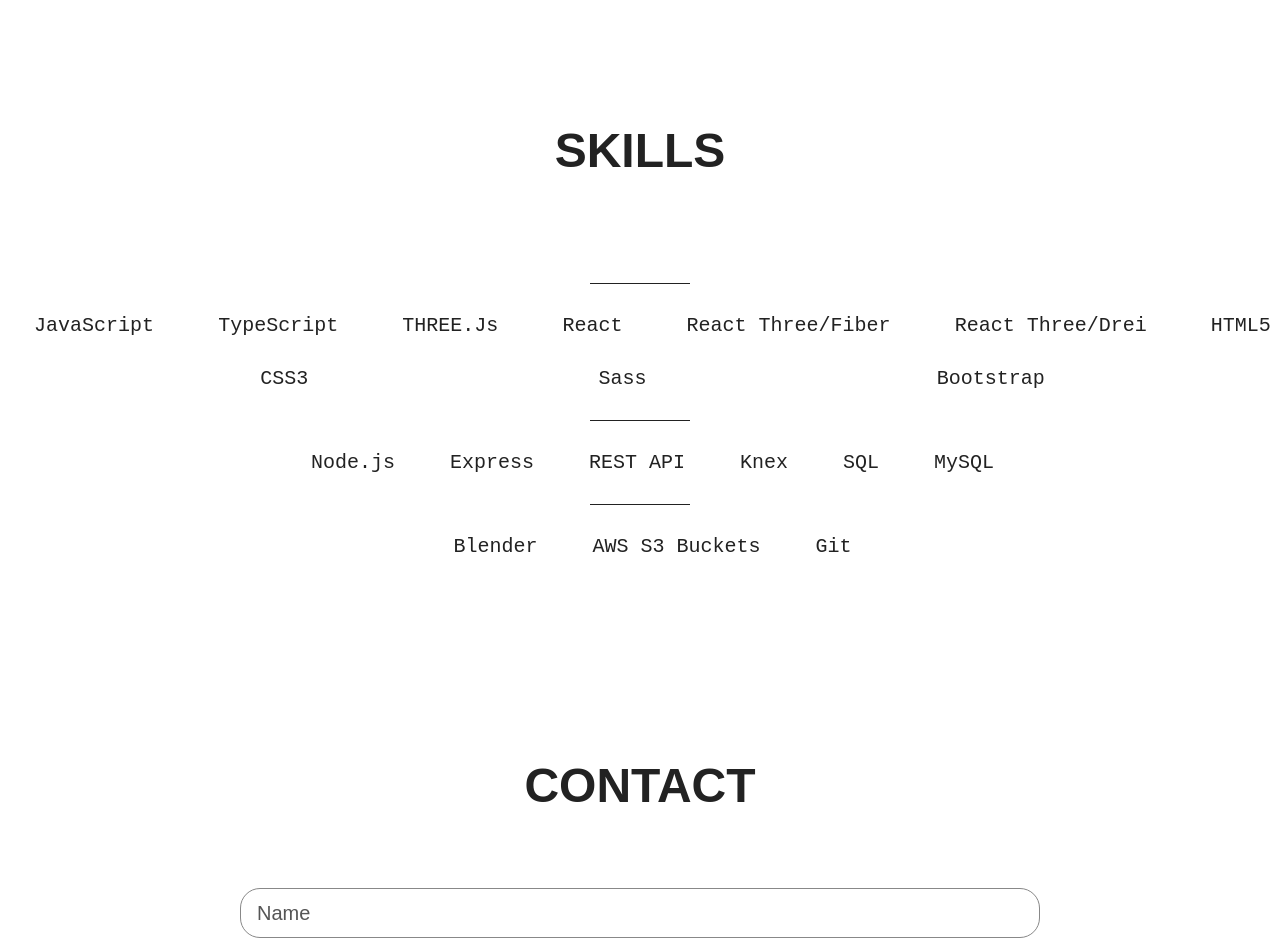
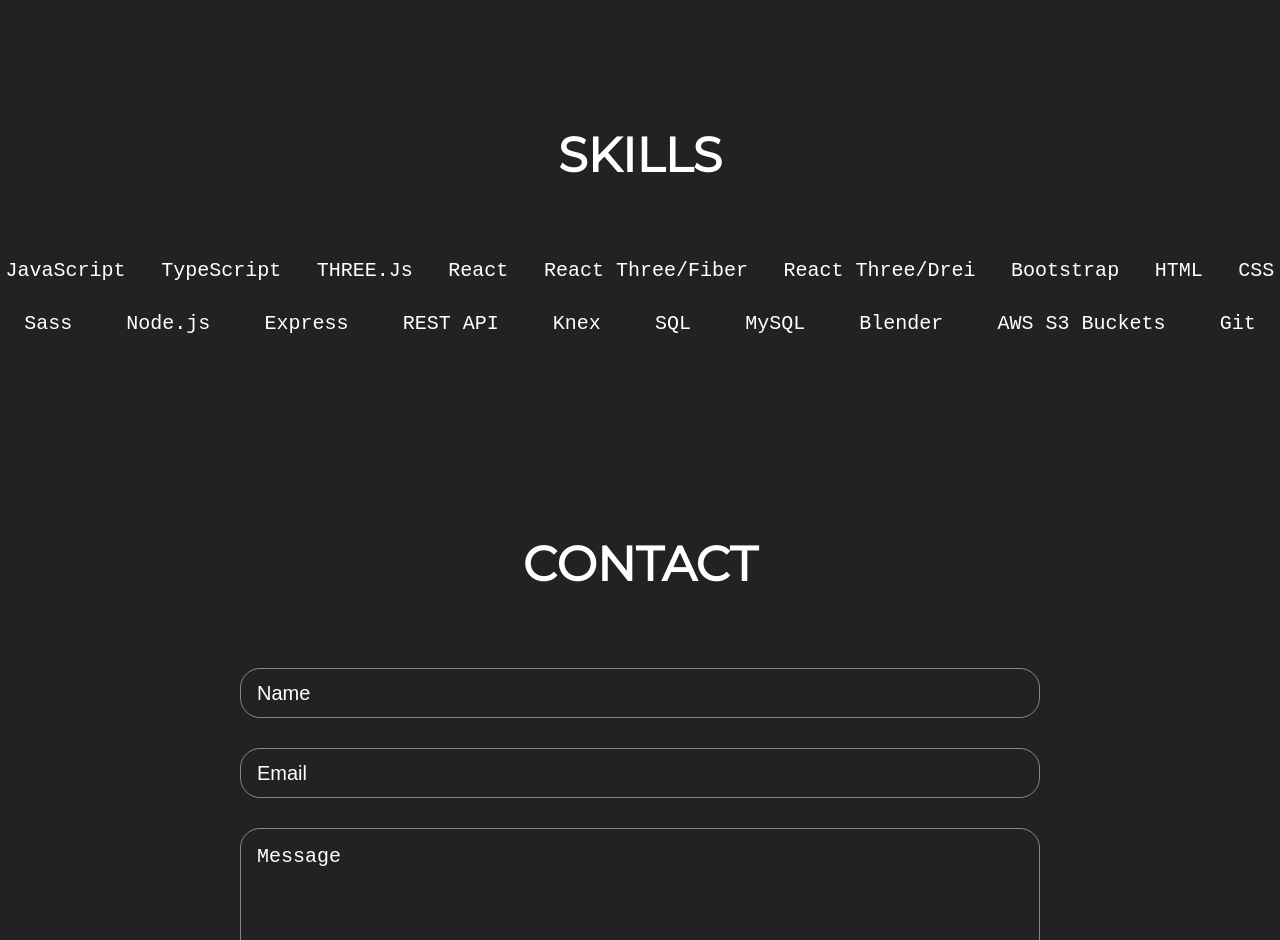
Before and after one commit to ogicodes/ogi-portfolio-V1, a React (Vite) app: page / in a window 1280 px wide. Shown: the part 1860-2800 px from the top of the page. Built offline with nearby package versions, Linux system fonts and the light colour scheme.

Commit message:
fixed style issues and added new fonts

```diff
--- a/src/App.scss
+++ b/src/App.scss
@@ -1,4 +1,14 @@
 :root {
+    --background-color: #222;
+    --btn-color: #8c1c34;
+    --btn-text-color: #fff;
+    --project-card-bg: #fff;
+    --text-color: #fff;
+    --form-text-color: #fff;
+    --footer-text-color: #bbb;
+}
+
+[data-theme="light"] {
     --background-color: #fff;
     --btn-color: #8c1c34;
     --btn-text-color: #fff;
@@ -8,14 +18,11 @@
     --footer-text-color: #888;
 }
 
-[data-theme="dark"] {
-    --background-color: #222;
-    --btn-color: #fff;
-    --btn-text-color: #222;
-    --project-card-bg: #fff;
-    --text-color: #fff;
-    --form-text-color: #fff;
-    --footer-text-color: #bbb;
+@font-face {
+    font-family: 'Montserrat' ;
+    src: url('../src/assets/fonts/Montserrat-VariableFont_wght.ttf');
+    font-weight: normal;
+    font-style: normal;
 }
 
 body {
@@ -38,7 +45,7 @@ h1,h2,h3,p {
 }
 
 h2,h3,p {
-    font-family: 'Roboto Mono', monospace;
+    font-family: monospace;
 }
 
 h1,h2 {
@@ -50,7 +57,7 @@ h2,h3 {
 }
 
 h1 {
-    font-family: 'Rubik', sans-serif;
+    font-family: 'Montserrat', sans-serif;
     font-size: 2rem;
 }
 
--- a/src/common/ThemeContex.jsx
+++ b/src/common/ThemeContex.jsx
@@ -6,7 +6,7 @@ export const useTheme = () => useContext(ThemeContext);
 
 export const ThemeProvider = ({ children }) => {
   const [theme, setTheme] = useState(
-    () => localStorage.getItem("theme") || "light"
+    () => localStorage.getItem("theme") || "dark"
   );
 
   useEffect(() => {
@@ -15,7 +15,7 @@ export const ThemeProvider = ({ children }) => {
   }, [theme]);
 
   const toggleTheme = () => {
-    setTheme((prevTheme) => (prevTheme === "light" ? "dark" : "light"));
+    setTheme((prevTheme) => (prevTheme === "dark" ? "light" : "dark"));
   };
 
   return (
--- a/src/components/SkillList/SkillList.jsx
+++ b/src/components/SkillList/SkillList.jsx
@@ -1,7 +1,6 @@
 export default function SkillList({ src, skill }) {
     return (
         <span>
-        <img src={src} alt="checkmark icon" />
         <p>{skill}</p>
     </span>
     );
--- a/src/components/Skills/Skills.jsx
+++ b/src/components/Skills/Skills.jsx
@@ -1,40 +1,36 @@
 import "./Skills.scss";
-import checkMarkIcon from "../../assets/icons/checkmark-dark.svg";
 import SkillList from "../SkillList/SkillList";
+
+const skills = [
+  "JavaScript",
+  "TypeScript",
+  "THREE.Js",
+  "React",
+  "React Three/Fiber",
+  "React Three/Drei",
+  "Bootstrap",
+  "HTML",
+  "CSS",
+  "Sass",
+  "Node.js",
+  "Express",
+  "REST API",
+  "Knex",
+  "SQL",
+  "MySQL",
+  "Blender",
+  "AWS S3 Buckets",
+  "Git",
+];
 
 export default function Skills() {
   return (
     <section id="skills" className="skills">
       <h1 className="sectionTitle">Skills</h1>
-      <hr />
       <div className="skills__skillList">
-      <SkillList src={checkMarkIcon} skill="JavaScript" />
-      <SkillList src={checkMarkIcon} skill="TypeScript" />
-      <SkillList src={checkMarkIcon} skill="THREE.Js" />
-      <SkillList src={checkMarkIcon} skill="React" />
-      <SkillList src={checkMarkIcon} skill="React Three/Fiber" />
-      <SkillList src={checkMarkIcon} skill="React Three/Drei" />
-        <SkillList src={checkMarkIcon} skill="HTML5" />
-        <SkillList src={checkMarkIcon} skill="CSS3" />
-        <SkillList src={checkMarkIcon} skill="Sass" />
-        <SkillList src={checkMarkIcon} skill="Bootstrap" />
-
-      </div>
-      <hr />
-      <div className="skills__skillList">
-        <SkillList src={checkMarkIcon} skill="Node.js" />
-        <SkillList src={checkMarkIcon} skill="Express" />
-        <SkillList src={checkMarkIcon} skill="REST API" />
-        <SkillList src={checkMarkIcon} skill="Knex" />
-        <SkillList src={checkMarkIcon} skill="SQL" />
-        <SkillList src={checkMarkIcon} skill="MySQL" />
-
-      </div>
-      <hr />
-      <div className="skills__skillList">
-        <SkillList src={checkMarkIcon} skill="Blender" />
-        <SkillList src={checkMarkIcon} skill="AWS S3 Buckets" />
-        <SkillList src={checkMarkIcon} skill="Git" />
+        {skills.map((skill, index) => (
+          <SkillList key={index} skill={skill} />
+        ))}
       </div>
     </section>
   );
```
Also changed, not shown: src/assets/fonts/Montserrat-VariableFont_wght.ttf (added), src/assets/fonts/OpenSans-VariableFont_wdth,wght.ttf (added).
